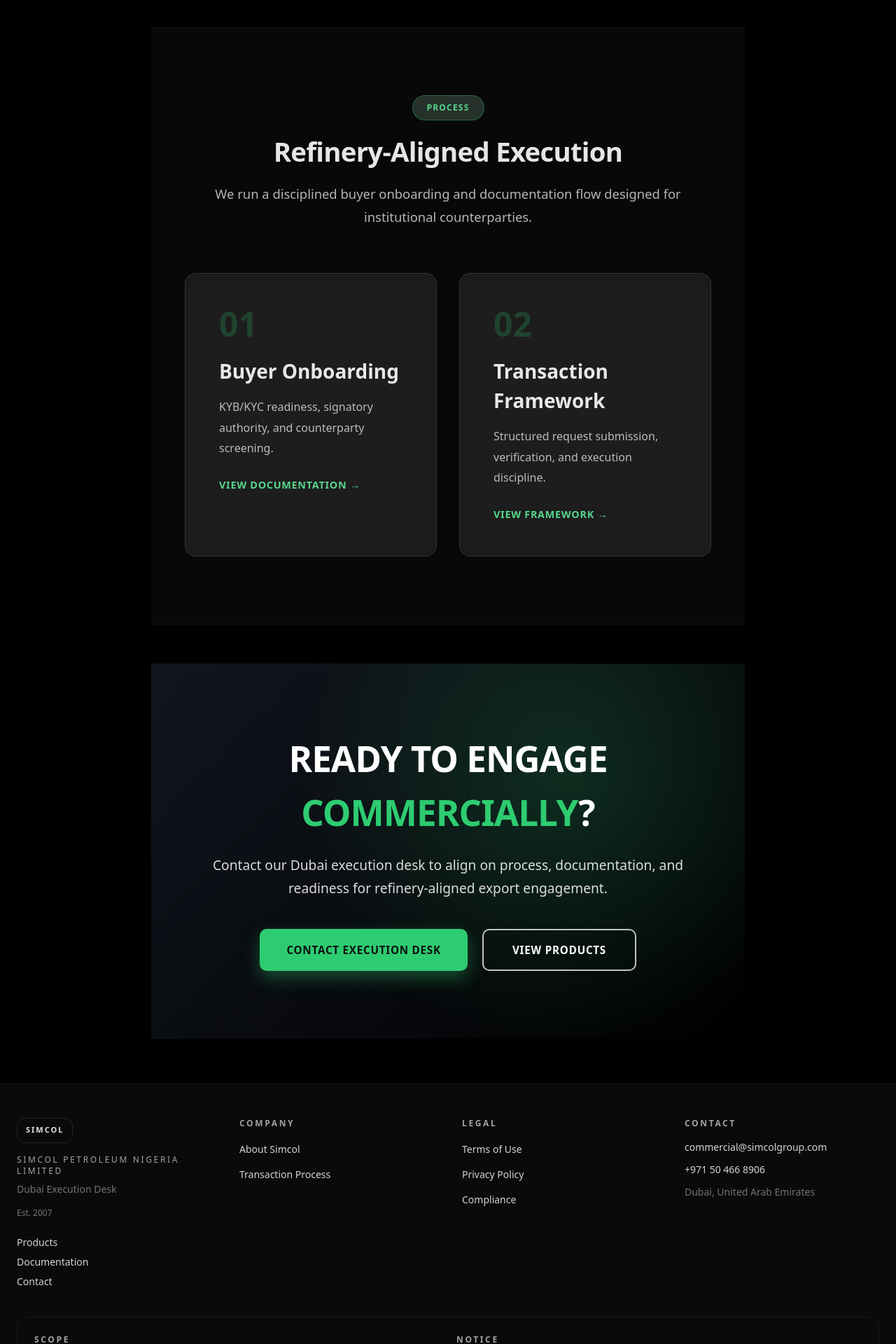
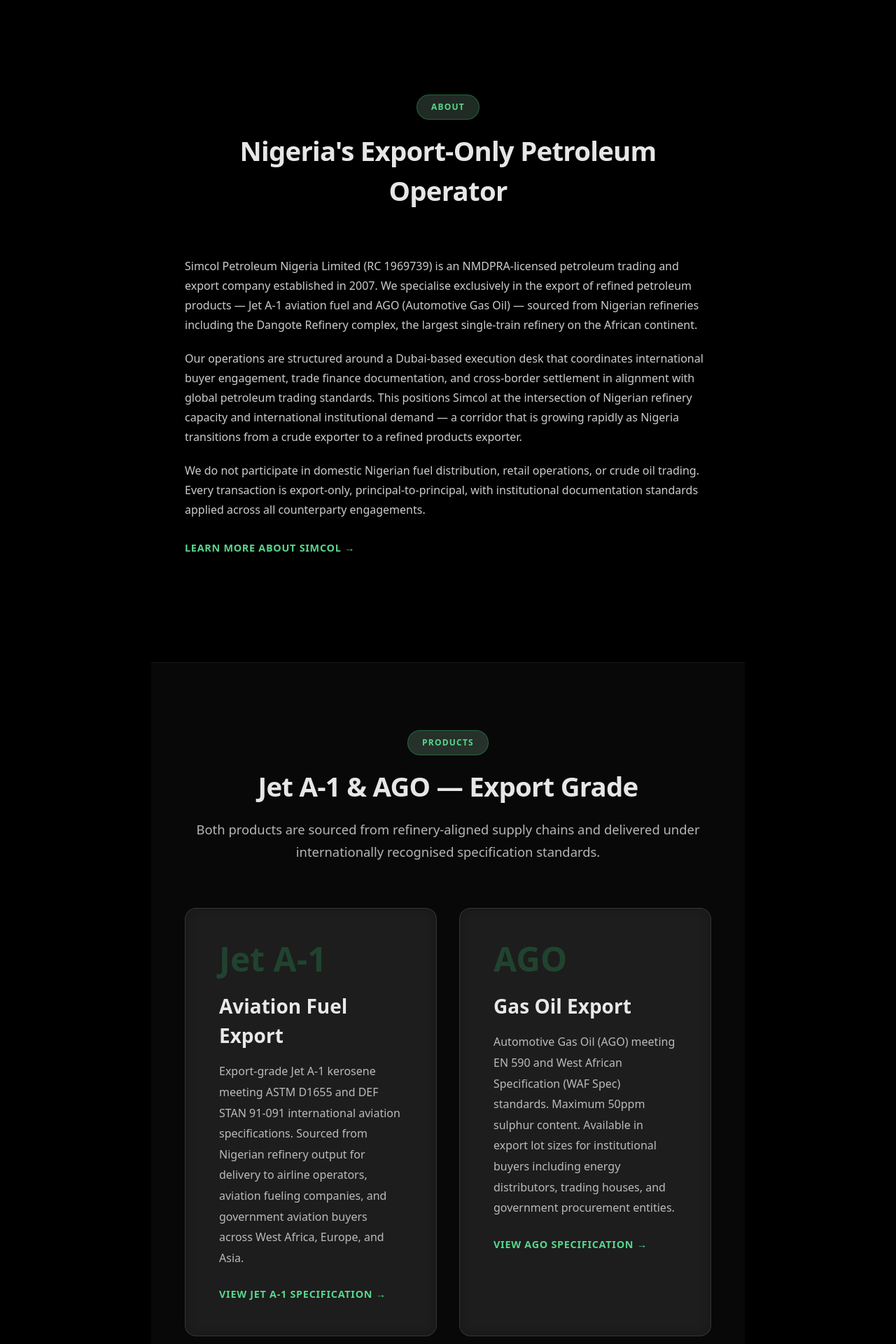
Before and after one commit to quentinosamudiamen-hue/simcol-petroleum-site, a Next.js app: page / in a window 1280 px wide. Shown: the part 1420-3340 px from the top of the page at 70% size. Built offline with nearby package versions, Linux system fonts and the light colour scheme.

Commit message:
feat: Phase 2 SEO — homepage content expansion, OG image path fix

```diff
--- a/app/page.tsx
+++ b/app/page.tsx
@@ -17,7 +17,7 @@
     type: "website",
     images: [
       {
-        url: "/og-image.jpg",
+        url: "/brand/og-image.png",   // ← FIXED
         width: 1200,
         height: 630,
         alt: "Simcol Petroleum — Dubai Execution Desk",
@@ -29,13 +29,15 @@
     title: "Nigerian Petroleum Export | Jet A-1 & AGO | Dubai Execution Desk",
     description:
       "NMDPRA-licensed petroleum export trading. Jet A-1 and AGO (WAF specification). Dubai execution desk.",
-    images: ["/og-image.jpg"],
+    images: ["/brand/og-image.png"],  // ← FIXED
   },
 };
 
 export default function HomePage() {
   return (
     <main className="relative z-10 bg-transparent max-w-4xl mx-auto px-6 py-16 space-y-14">
+
+      {/* HERO */}
       <section className="simcol-fullbleed">
         <section className="simcol-hero" role="region" aria-labelledby="hero-heading">
           <div className="simcol-hero-bg" style={{ backgroundImage: `url("/brand/banner-bg.jpg")` }} aria-hidden="true" />
@@ -113,6 +115,61 @@
         </div>
       </section>
 
+      {/* ── NEW: ABOUT THE COMPANY ──────────────────────────────────────────── */}
+      <section className="simcol-section" aria-labelledby="about-heading">
+        <div className="simcol-container">
+          <div className="simcol-section-header">
+            <div className="simcol-tag">About</div>
+            <h2 id="about-heading" className="simcol-title">Nigeria's Export-Only Petroleum Operator</h2>
+          </div>
+          <div style={{ maxWidth: "48rem", margin: "0 auto", display: "flex", flexDirection: "column", gap: "1.25rem" }}>
+            <p style={{ color: "rgba(255,255,255,0.8)", lineHeight: "1.75", fontSize: "1rem" }}>
+              Simcol Petroleum Nigeria Limited (RC 1969739) is an NMDPRA-licensed petroleum trading and export company established in 2007. We specialise exclusively in the export of refined petroleum products — Jet A-1 aviation fuel and AGO (Automotive Gas Oil) — sourced from Nigerian refineries including the Dangote Refinery complex, the largest single-train refinery on the African continent.
+            </p>
+            <p style={{ color: "rgba(255,255,255,0.8)", lineHeight: "1.75", fontSize: "1rem" }}>
+              Our operations are structured around a Dubai-based execution desk that coordinates international buyer engagement, trade finance documentation, and cross-border settlement in alignment with global petroleum trading standards. This positions Simcol at the intersection of Nigerian refinery capacity and international institutional demand — a corridor that is growing rapidly as Nigeria transitions from a crude exporter to a refined products exporter.
+            </p>
+            <p style={{ color: "rgba(255,255,255,0.8)", lineHeight: "1.75", fontSize: "1rem" }}>
+              We do not participate in domestic Nigerian fuel distribution, retail operations, or crude oil trading. Every transaction is export-only, principal-to-principal, with institutional documentation standards applied across all counterparty engagements.
+            </p>
+            <div style={{ marginTop: "0.5rem" }}>
+              <Link href="/about" className="simcol-card-link">Learn more about Simcol →</Link>
+            </div>
+          </div>
+        </div>
+      </section>
+
+      {/* ── NEW: PRODUCTS OVERVIEW ──────────────────────────────────────────── */}
+      <section className="simcol-section gray" aria-labelledby="products-heading">
+        <div className="simcol-container">
+          <div className="simcol-section-header">
+            <div className="simcol-tag">Products</div>
+            <h2 id="products-heading" className="simcol-title">Jet A-1 & AGO — Export Grade</h2>
+            <p className="simcol-subtitle">
+              Both products are sourced from refinery-aligned supply chains and delivered under internationally recognised specification standards.
+            </p>
+          </div>
+          <div className="simcol-grid-2">
+            <div className="simcol-card">
+              <div className="simcol-card-num">Jet A-1</div>
+              <div className="simcol-card-title">Aviation Fuel Export</div>
+              <div className="simcol-card-desc">
+                Export-grade Jet A-1 kerosene meeting ASTM D1655 and DEF STAN 91-091 international aviation specifications. Sourced from Nigerian refinery output for delivery to airline operators, aviation fueling companies, and government aviation buyers across West Africa, Europe, and Asia.
+              </div>
+              <Link href="/products" className="simcol-card-link">View Jet A-1 specification →</Link>
+            </div>
+            <div className="simcol-card">
+              <div className="simcol-card-num">AGO</div>
+              <div className="simcol-card-title">Gas Oil Export</div>
+              <div className="simcol-card-desc">
+                Automotive Gas Oil (AGO) meeting EN 590 and West African Specification (WAF Spec) standards. Maximum 50ppm sulphur content. Available in export lot sizes for institutional buyers including energy distributors, trading houses, and government procurement entities.
+              </div>
+              <Link href="/products" className="simcol-card-link">View AGO specification →</Link>
+            </div>
+          </div>
+        </div>
+      </section>
+
       {/* HOW WE WORK */}
       <section className="simcol-section gray" aria-labelledby="process-heading">
         <div className="simcol-container">
@@ -153,6 +210,7 @@
           </div>
         </div>
       </section>
+
     </main>
   );
 }
```
